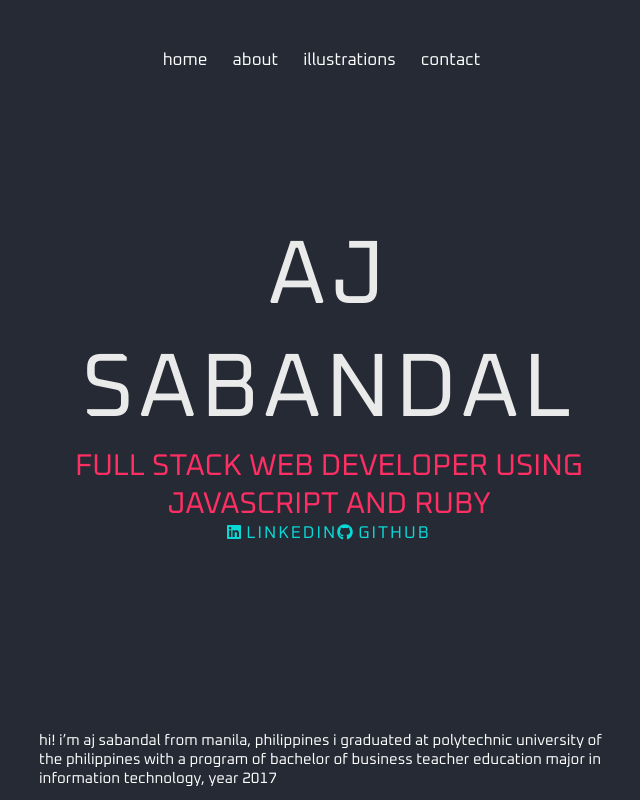
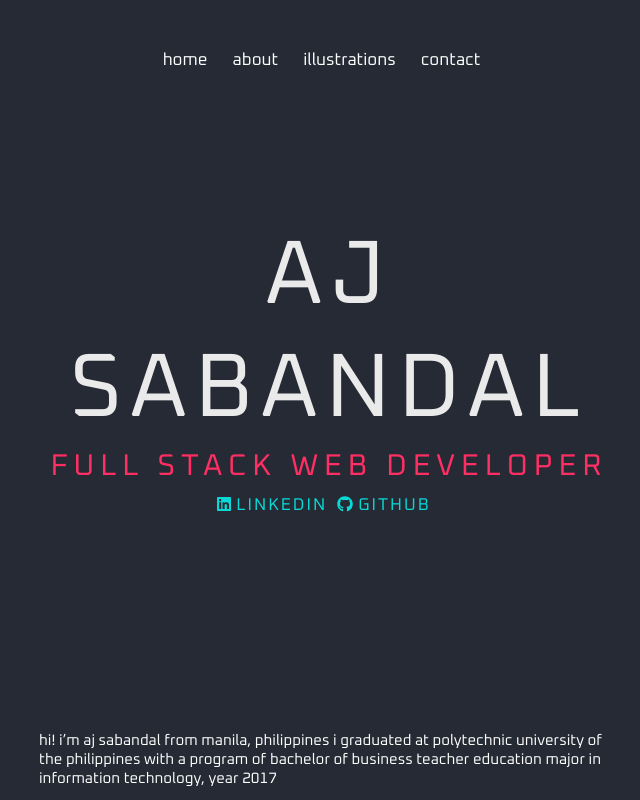
Before and after one commit to ajsabandal/aj-portfolio, a Next.js app: page / in a window 1280 px wide. Shown: the top 800 px of the page, without its empty margins (311-951 px from the left). Built offline with nearby package versions, Linux system fonts and the light colour scheme.

Commit message:
add frame motion

```diff
--- a/package.json
+++ b/package.json
@@ -11,6 +11,8 @@
     "@fortawesome/free-regular-svg-icons": "^5.14.0",
     "@fortawesome/free-solid-svg-icons": "^5.14.0",
     "@fortawesome/react-fontawesome": "^0.1.11",
+    "framer": "^1.2.7",
+    "framer-motion": "^2.7.5",
     "next": "^9.2.1",
     "next-images": "^1.3.0",
     "now": "^17.0.3",
--- a/pages/index.js
+++ b/pages/index.js
@@ -1,23 +1,35 @@
 import { library } from '@fortawesome/fontawesome-svg-core';
 import { FontAwesomeIcon } from "@fortawesome/react-fontawesome";
 // import your icons
+import { motion } from "framer-motion"
 import { faGithub, faLinkedin } from '@fortawesome/free-brands-svg-icons';
 
 export default function IndexPage() {
     return (
       <>
         <div className="text-content">
+          <motion.div initial="hidden" animate="visible" variants={{
+            hidden: {
+              scale: .8,
+              opacity: 0
+            },
+            visible: {
+              scale: 1,
+              opacity: 1,
+              transition: {
+                delay: 1
+              }
+            },
+          }}>
             <h1>aj sabandal</h1>
-            <h2>full stack web developer using javascript and ruby</h2>
+
+            <h2>full stack web developer</h2>
             < FontAwesomeIcon icon={faLinkedin} style={{color:'#08d9d6'}} />
             <h3><a href="https://www.linkedin.com/in/anna-marie-joy-sabandal-899209196/">linkedin </a></h3>
             < FontAwesomeIcon icon={faGithub} style={{color:'#08d9d6'}} />
             <h3><a href="https://github.com/ajsabandal">github</a></h3>
+            </motion.div>
           </div>
-        <div className="arrow">
-
-      </div>
     </>
   );
-
-  }
+}
--- a/styles/index.css
+++ b/styles/index.css
@@ -6,7 +6,6 @@
     background-color: #252a34;
     font-family: 'Oxanium', cursive;
 }
-
 .text-content {
     padding: 150px 0 0 0;
     margin: auto;
@@ -15,20 +14,19 @@
     width: 50%;
     height: 50vh;
 }
-
 h1 {
     color: #eaeaea;
     font-size: 90px;
     font-weight: lighter;
     text-transform: uppercase;
-    letter-spacing: 5px;
+    letter-spacing: 8px;
 }
-
 h2 {
     color: #ff2e63;
     font-size: 30px;
     font-weight: lighter;
     text-transform: uppercase;
+    letter-spacing: 6px;
 }
 h3 {
     font-weight: lighter;
@@ -41,19 +39,19 @@ h3 {
 h3 a {
     color: #08d9d6;
     text-decoration: none;
+    letter-spacing: 2px;
+    margin-right: 10px;
+    margin-top: 10px;
 }
-
 img {
     height: 120px;
     width: 120px;
 }
-
 p {
     color: white;
     font-size: 15px;
     padding: 10px;
 }
-
 .about-page {
     justify-content: center;
     margin: auto;
@@ -61,23 +59,19 @@ p {
     width: 600px;
     height: 100vh;
 }
-
 .navbar {
     justify-content: center;
     text-align: center;
 }
-
 .navbar-list li {
     display: inline-flex;
     padding: 50px 20px 0px 5px;
 }
-
 a {
     color: white;
     text-decoration: none;
     font-size: 17px;
 }
-
 .head-footer {
     font-size: 20px;
 }
```
Also changed, not shown: components/fontawesome.js (added), 1 other file (tests, documents, lock files or other folders).
